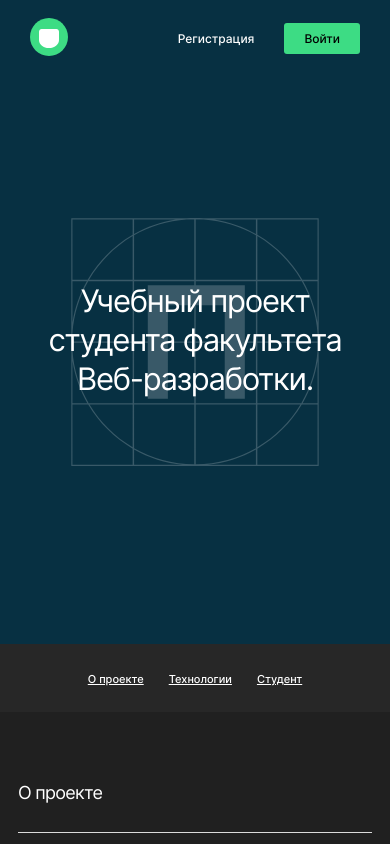
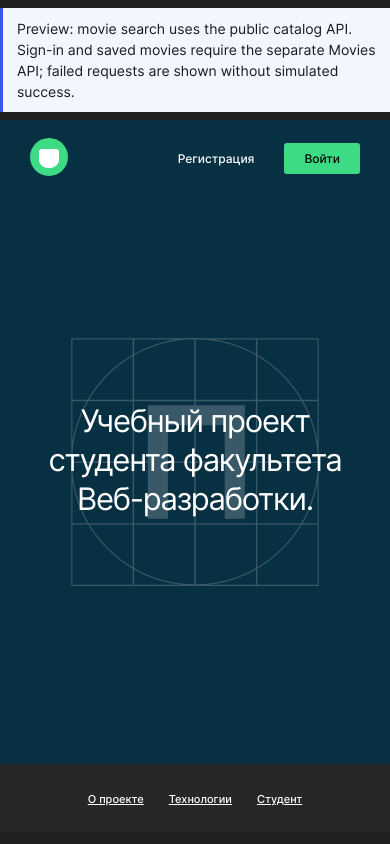
Before and after one commit to goldlexx/movies-explorer-frontend, a React app: page / in a window 390 px wide. Shown: the top 844 px of the page. Built offline with nearby package versions, Linux system fonts and the light colour scheme.

Commit message:
Add responsive GitHub Pages deployment

```diff
--- a/src/components/App/App.css
+++ b/src/components/App/App.css
@@ -13,3 +13,13 @@
   color: #fff;
   user-select: none;
 }
+.service-preview {
+  margin: 8px auto;
+  max-width: 1140px;
+  padding: 10px 14px;
+  border-left: 3px solid #3456f3;
+  background: #f3f5ff;
+  color: #1a1b22;
+  font-size: 14px;
+  line-height: 1.5;
+}
--- a/src/components/App/App.js
+++ b/src/components/App/App.js
@@ -274,6 +274,9 @@ function App() {
 
   return (
     <CurrentUserContext.Provider value={currentUser}>
+      <p className='service-preview' role='status'>
+        Preview: movie search uses the public catalog API. Sign-in and saved movies require the separate Movies API; failed requests are shown without simulated success.
+      </p>
       <Routes>
         <Route path='/' element={<Main loggedIn={loggedIn} />} />
         <Route
--- a/src/index.js
+++ b/src/index.js
@@ -8,7 +8,7 @@ import './index.css';
 const root = ReactDOM.createRoot(document.getElementById('root'));
 root.render(
   <React.StrictMode>
-    <BrowserRouter>
+    <BrowserRouter basename={process.env.PUBLIC_URL || '/'}>
       <App />
     </BrowserRouter>
   </React.StrictMode>
```
Also changed, not shown: .github/workflows/deploy.yml (added).
